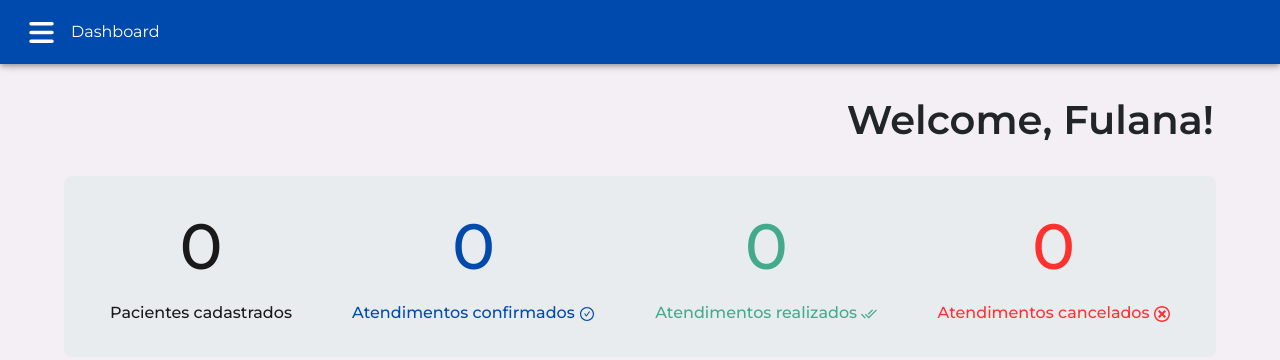
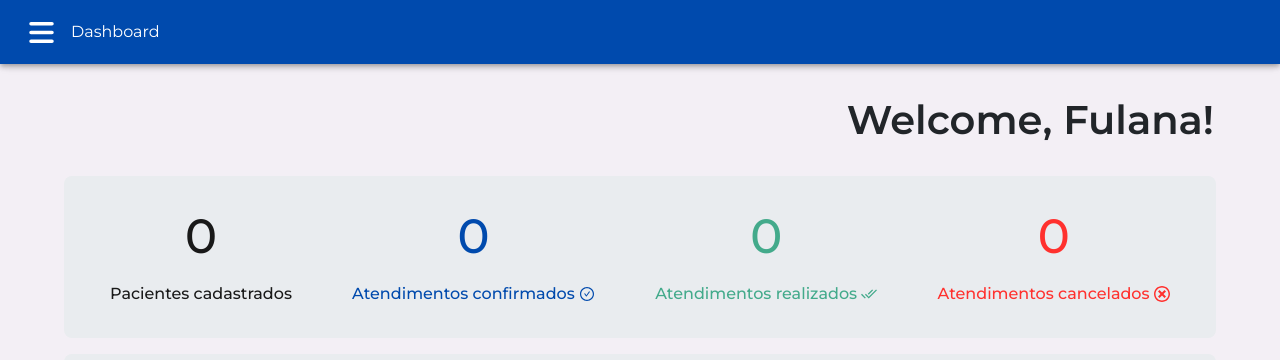
Before and after one commit to jsenger/desafio-afya, a React (Create React App) app in the folder frontend/: page /dashboard in a window 1280 px wide. Shown: the top 360 px of the page. Built offline with nearby package versions, Linux system fonts and the light colour scheme; sample sign-in values are in the browser's storage; the HTML template or start-up script is replaced by a standard one; a web font is replaced by a local one.

Commit message:
New font size

```diff
--- a/frontend/src/components/DashboardChart/styles.ts
+++ b/frontend/src/components/DashboardChart/styles.ts
@@ -22,7 +22,7 @@ export const DashboardChartContainer = styled.main`
       justify-content: center;
 
       h1 {
-        font-size: 4rem;
+        font-size: 3rem;
         font-weight: 500;
         margin: 0 auto;
       }
@@ -39,7 +39,7 @@ export const DashboardChartContainer = styled.main`
       justify-content: center;
 
       h1 {
-        font-size: 4rem;
+        font-size: 3rem;
         font-weight: 500;
         margin: 0 auto;
       }
@@ -56,7 +56,7 @@ export const DashboardChartContainer = styled.main`
       justify-content: center;
 
       h1 {
-        font-size: 4rem;
+        font-size: 3rem;
         font-weight: 500;
         margin: 0 auto;
       }
@@ -73,7 +73,7 @@ export const DashboardChartContainer = styled.main`
       justify-content: center;
 
       h1 {
-        font-size: 4rem;
+        font-size: 3rem;
         font-weight: 500;
         margin: 0 auto;
       }
```
